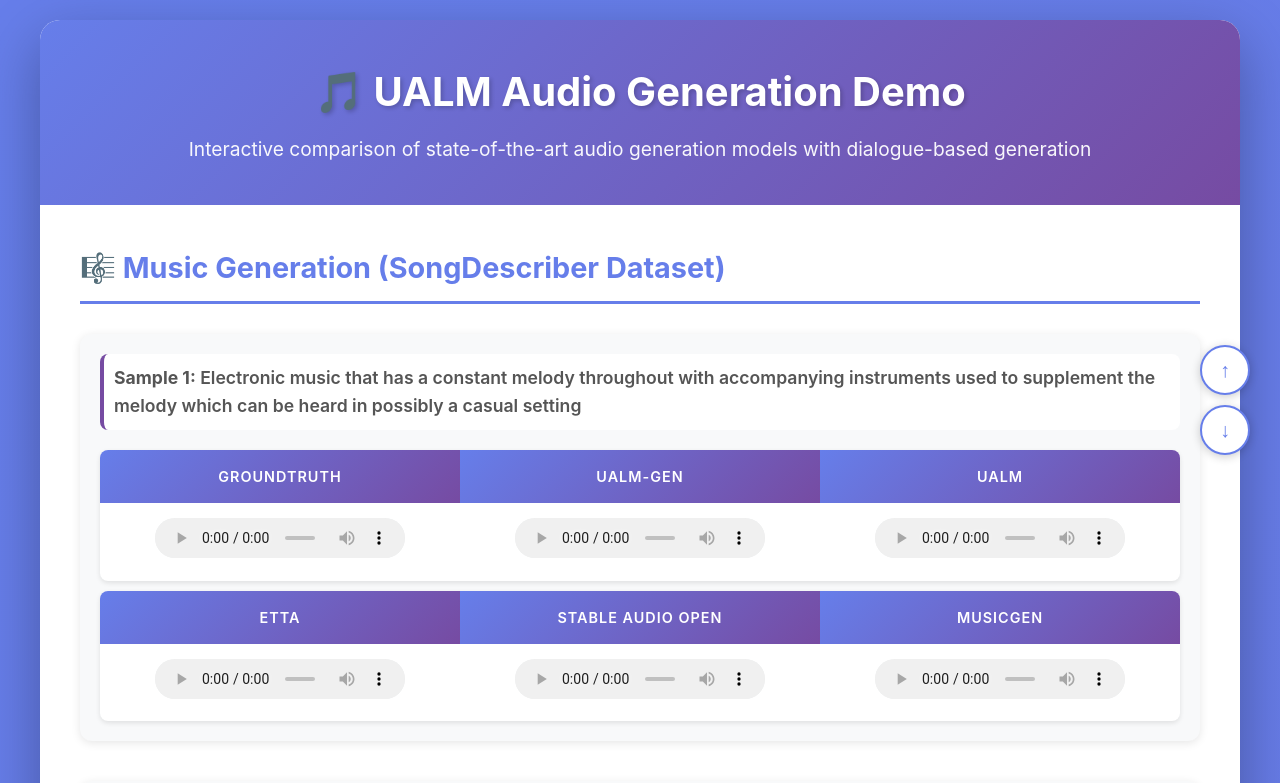
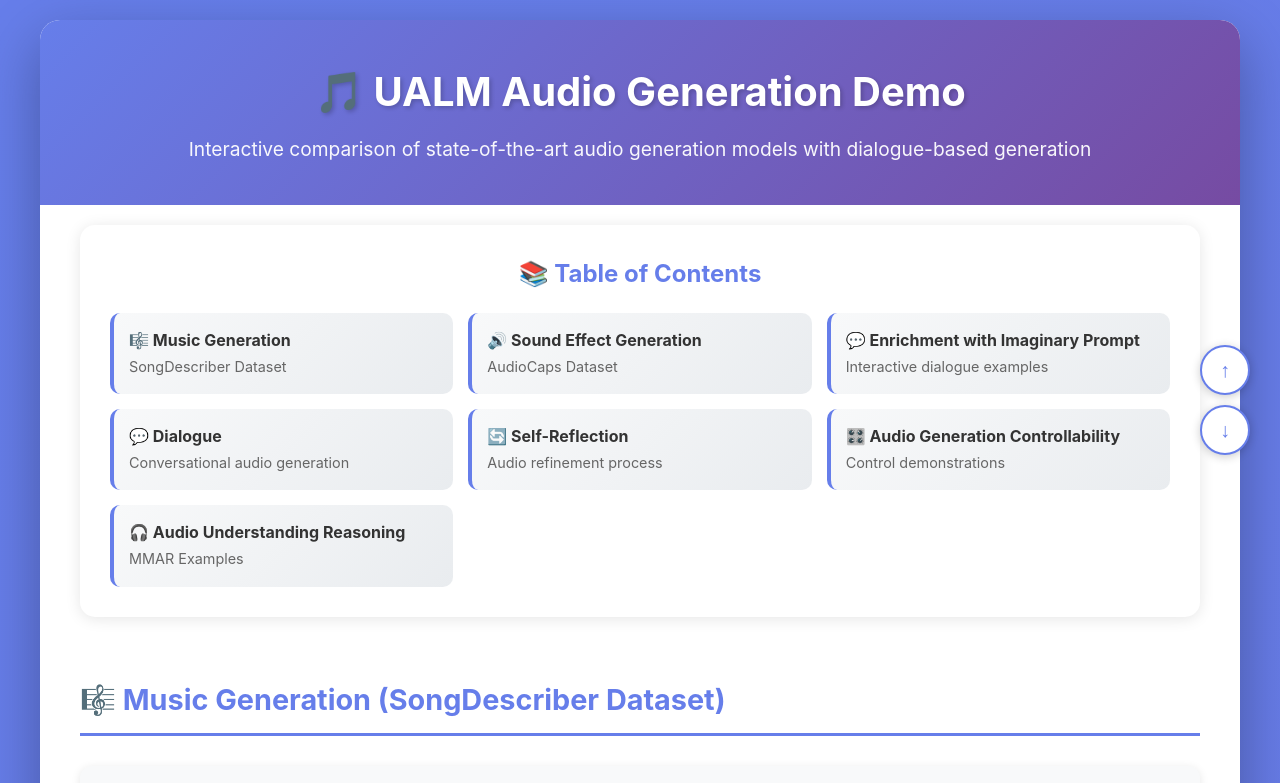
Before and after one commit to jctian98/UALM, a plain HTML site: page index.html in a window 1280 px wide. Shown: the top 783 px of the page. Drawn offline with Linux system fonts and the light colour scheme.

Commit message:
add table of content

```diff
--- a/index.html
+++ b/index.html
@@ -316,9 +316,51 @@
             <p class="subtitle">Interactive comparison of state-of-the-art audio generation models with dialogue-based generation</p>
         </header>
 
+        <!-- Table of Contents -->
+        <nav style="background: white; padding: 30px; margin: 20px 40px; border-radius: 15px; box-shadow: 0 2px 15px rgba(0,0,0,0.1);">
+            <h2 style="color: #667eea; margin-bottom: 20px; text-align: center;">📚 Table of Contents</h2>
+            <div style="display: grid; grid-template-columns: repeat(auto-fit, minmax(300px, 1fr)); gap: 15px;">
+                <a href="#music-generation" style="display: block; padding: 15px; background: linear-gradient(135deg, #f8f9fa 0%, #e9ecef 100%); border-radius: 10px; text-decoration: none; color: #333; transition: all 0.3s ease; border-left: 4px solid #667eea;">
+                    <strong>🎼 Music Generation</strong><br>
+                    <span style="font-size: 0.9em; color: #666;">SongDescriber Dataset</span>
+                </a>
+                <a href="#sound-effect-generation" style="display: block; padding: 15px; background: linear-gradient(135deg, #f8f9fa 0%, #e9ecef 100%); border-radius: 10px; text-decoration: none; color: #333; transition: all 0.3s ease; border-left: 4px solid #667eea;">
+                    <strong>🔊 Sound Effect Generation</strong><br>
+                    <span style="font-size: 0.9em; color: #666;">AudioCaps Dataset</span>
+                </a>
+                <a href="#enrichment-imaginary" style="display: block; padding: 15px; background: linear-gradient(135deg, #f8f9fa 0%, #e9ecef 100%); border-radius: 10px; text-decoration: none; color: #333; transition: all 0.3s ease; border-left: 4px solid #667eea;">
+                    <strong>💬 Enrichment with Imaginary Prompt</strong><br>
+                    <span style="font-size: 0.9em; color: #666;">Interactive dialogue examples</span>
+                </a>
+                <a href="#dialogue" style="display: block; padding: 15px; background: linear-gradient(135deg, #f8f9fa 0%, #e9ecef 100%); border-radius: 10px; text-decoration: none; color: #333; transition: all 0.3s ease; border-left: 4px solid #667eea;">
+                    <strong>💬 Dialogue</strong><br>
+                    <span style="font-size: 0.9em; color: #666;">Conversational audio generation</span>
+                </a>
+                <a href="#self-reflection" style="display: block; padding: 15px; background: linear-gradient(135deg, #f8f9fa 0%, #e9ecef 100%); border-radius: 10px; text-decoration: none; color: #333; transition: all 0.3s ease; border-left: 4px solid #667eea;">
+                    <strong>🔄 Self-Reflection</strong><br>
+                    <span style="font-size: 0.9em; color: #666;">Audio refinement process</span>
+                </a>
+                <a href="#controllability" style="display: block; padding: 15px; background: linear-gradient(135deg, #f8f9fa 0%, #e9ecef 100%); border-radius: 10px; text-decoration: none; color: #333; transition: all 0.3s ease; border-left: 4px solid #667eea;">
+                    <strong>🎛️ Audio Generation Controllability</strong><br>
+                    <span style="font-size: 0.9em; color: #666;">Control demonstrations</span>
+                </a>
+                <a href="#audio-reasoning" style="display: block; padding: 15px; background: linear-gradient(135deg, #f8f9fa 0%, #e9ecef 100%); border-radius: 10px; text-decoration: none; color: #333; transition: all 0.3s ease; border-left: 4px solid #667eea;">
+                    <strong>🎧 Audio Understanding Reasoning</strong><br>
+                    <span style="font-size: 0.9em; color: #666;">MMAR Examples</span>
+                </a>
+            </div>
+            <style>
+                nav a:hover {
+                    transform: translateX(5px);
+                    background: linear-gradient(135deg, #e9ecef 0%, #dee2e6 100%);
+                    box-shadow: 0 2px 10px rgba(102, 126, 234, 0.2);
+                }
+            </style>
+        </nav>
+
         <div class="content">
             <!-- Music Generation Section -->
-            <section class="section">
+            <section class="section" id="music-generation">
                 <h2 class="section-title">🎼 Music Generation (SongDescriber Dataset)</h2>
 
                 <!-- SongDescriber 1 -->
@@ -508,7 +550,7 @@
             </section>
 
             <!-- Sound Effect Generation Section -->
-            <section class="section">
+            <section class="section" id="sound-effect-generation">
                 <h2 class="section-title">🔊 Sound Effect Generation (AudioCaps Dataset)</h2>
 
                 <!-- AudioCaps 1 -->
@@ -698,7 +740,7 @@
             </section>
 
             <!-- Dialogue Generation Section -->
-            <section class="section">
+            <section class="section" id="enrichment-imaginary">
                 <h2 class="section-title">💬 Enrichment with Imaginary Prompt</h2>
 
                 <div class="dialogue-demo">
@@ -1197,7 +1239,7 @@
             </section>
 
             <!-- Dialogue Section -->
-            <section class="section">
+            <section class="section" id="dialogue">
                 <h2 class="section-title">💬 Dialogue</h2>
 
                 <div class="dialogue-demo">
@@ -1664,7 +1706,7 @@
             </section>
 
             <!-- Self-Reflection Section -->
-            <section class="section">
+            <section class="section" id="self-reflection">
                 <h2 class="section-title">🔄 Self-Reflection</h2>
 
                 <!-- Example 1 -->
@@ -2035,7 +2077,7 @@
             </section>
 
             <!-- Audio Generation Controllability Section -->
-            <section class="section">
+            <section class="section" id="controllability">
                 <h2 class="section-title">🎛️ Audio Generation Controllability</h2>
 
                 <!-- Group 1: Quantity and Spatial Control -->
@@ -2134,7 +2176,7 @@
             </section>
 
             <!-- Audio Understanding Reasoning (MMAR) Section -->
-            <section class="section">
+            <section class="section" id="audio-reasoning">
                 <h2 class="section-title">🎧 Audio Understanding Reasoning (MMAR)</h2>
 
                 <!-- Example 1 -->
```
